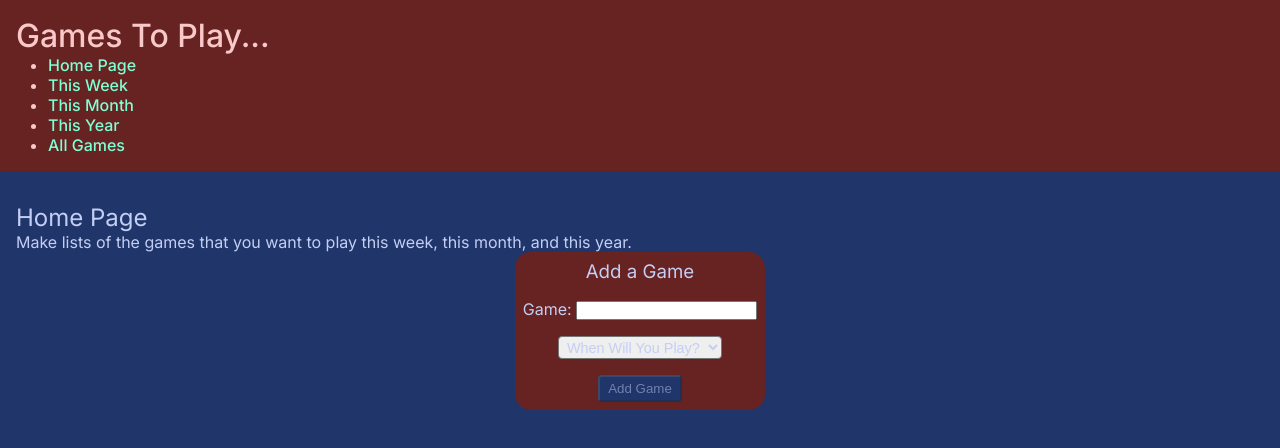
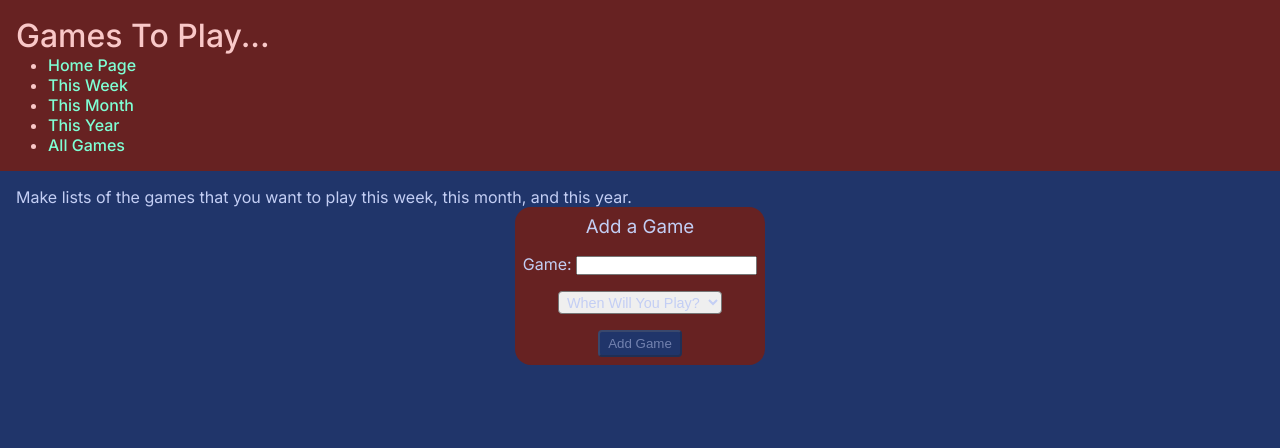
Before and after one commit to franco-ortega/to-do-games, a Next.js app: page / in a window 1280 px wide. Shown: the top 448 px of the page. Built offline with nearby package versions, Linux system fonts and the light colour scheme.

Commit message:
remove default header from Home

```diff
--- a/components/home/Home.tsx
+++ b/components/home/Home.tsx
@@ -7,7 +7,6 @@ export default function Home() {
   return (
     <main className={styles.Home}>
       <section>
-        <h2>Home Page</h2>
         <p>
           Make lists of the games that you want to play this week, this month,
           and this year.
```
